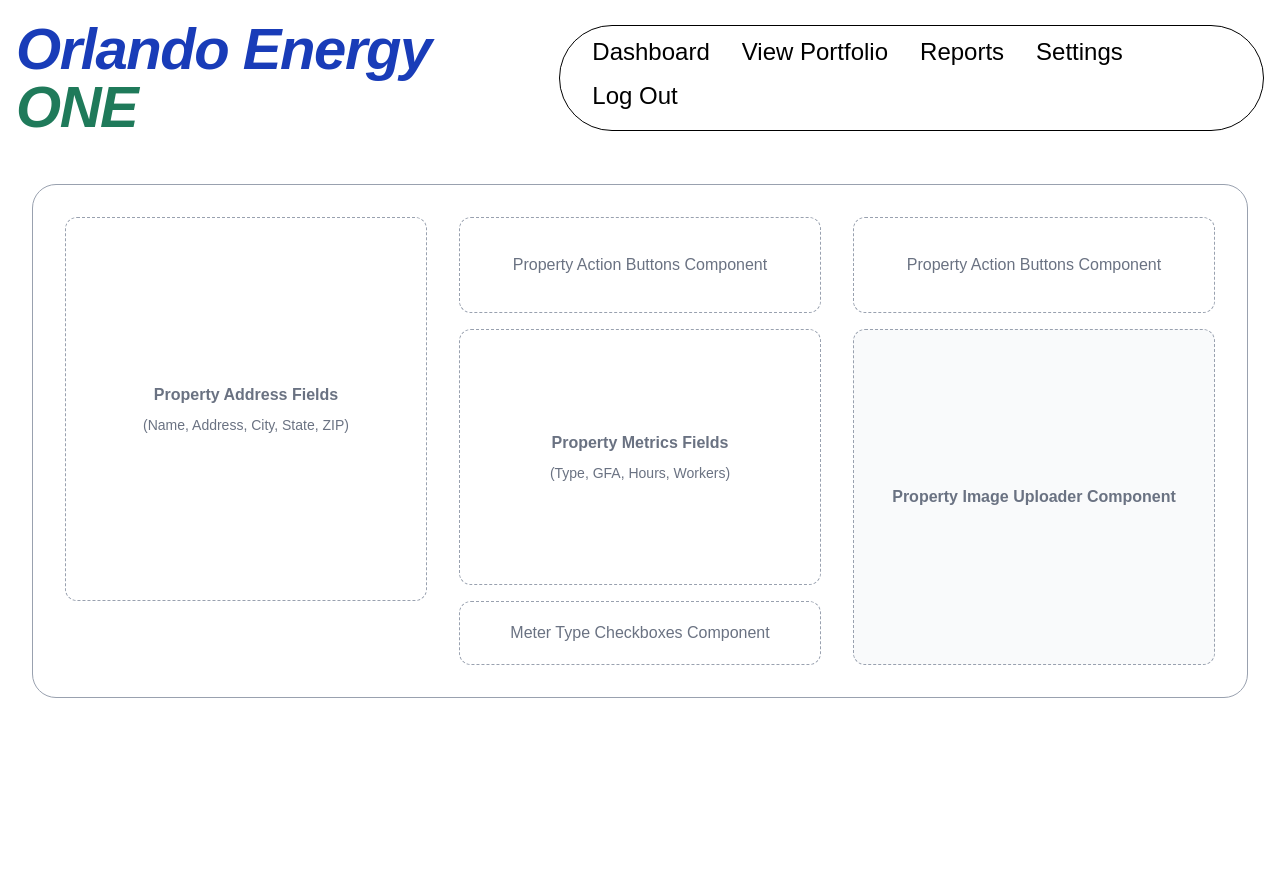
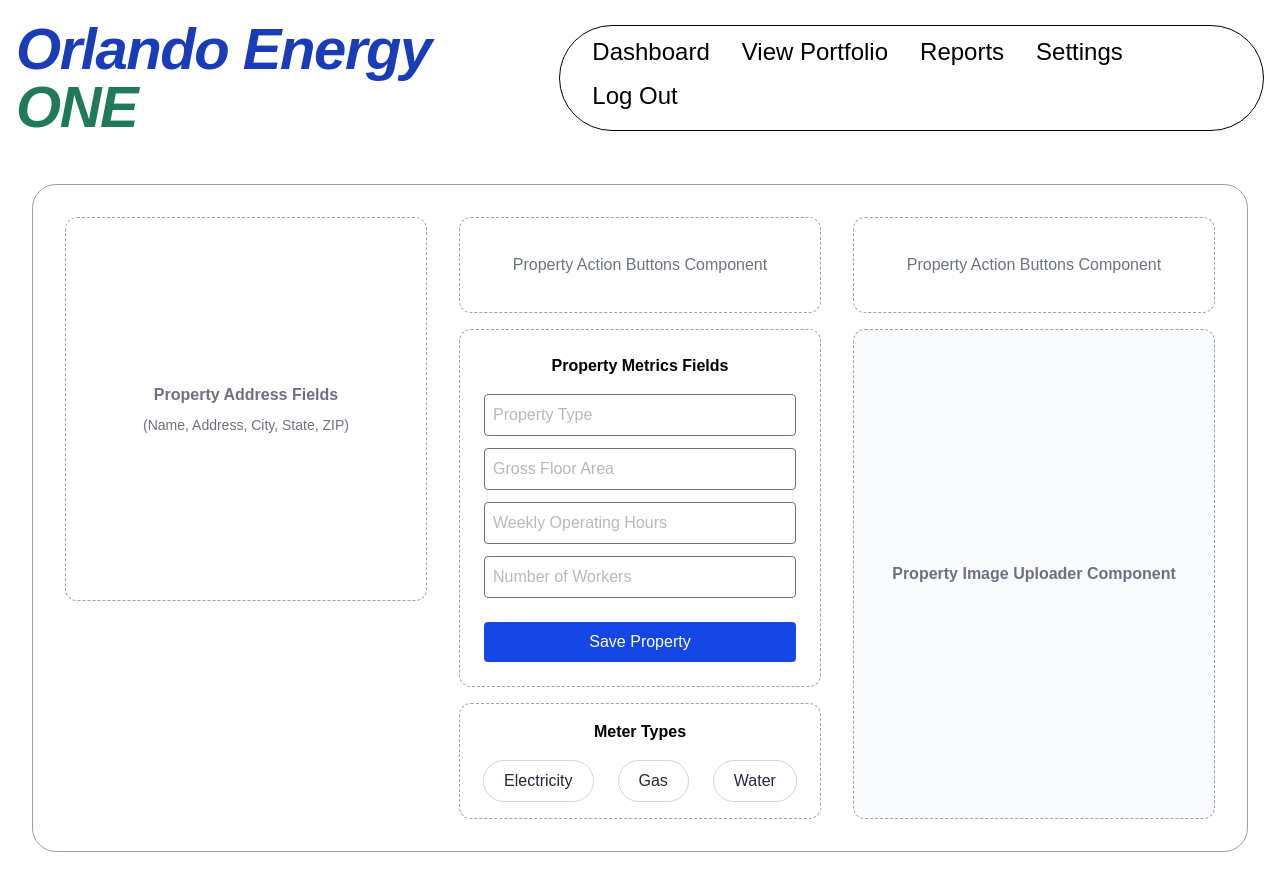
Before and after one commit to jojodecarlos/EnergyOne, a Next.js app in the folder utility-dashboard/: page /portfolio/manage in a window 1280 px wide. Before the commit the page ends 800 px from the top, so only its background shows below. Built offline with nearby package versions, Linux system fonts and the light colour scheme; no server answers.

Commit message:
Added bulk import + metrics fields + meter checkboxes

```diff
--- a/utility-dashboard/components/BulkImportCard.tsx
+++ b/utility-dashboard/components/BulkImportCard.tsx
@@ -1,7 +1,86 @@
+"use client";
+
+import Papa from "papaparse";
+import { useState } from "react";
+import { supabase } from "@/lib/supabase";
+
 export default function BulkImportCard() {
+  const [data, setData] = useState<any[]>([]);
+
+  const handleFile = (file: File) => {
+    Papa.parse(file, {
+      header: true,
+      skipEmptyLines: true,
+      complete: async (results) => {
+        const parsedData = results.data as any[];
+
+        console.log("Parsed CSV:", parsedData);
+        setData(parsedData);
+
+        // get logged in user
+        const { data: userData } = await supabase.auth.getUser();
+        const userId = userData.user?.id;
+
+        if (!userId) {
+          alert("User not logged in");
+          return;
+        }
+
+        // insert into properties table
+        const { error } = await supabase.from("properties").insert(
+          parsedData.map((row, index) => ({
+            user_id: userId,
+            property_address: "Imported Property " + index,
+            building_size_sqft: Number(row.gross_floor_area),
+            primary_use_type: row.property_type,
+            weekly_operating_hours: Number(row.weekly_operating_hours),
+            number_of_workers: Number(row.number_of_workers),
+          }))
+        );
+
+        if (error) {
+          console.error("Insert error:", error.message);
+          alert("Error inserting data");
+        } else {
+          alert("Data uploaded successfully!");
+        }
+      },
+    });
+  };
+
+  const handleUpload = (e: React.ChangeEvent<HTMLInputElement>) => {
+    if (e.target.files && e.target.files[0]) {
+      handleFile(e.target.files[0]);
+    }
+  };
+
   return (
-    <div className="border border-dashed border-gray-400 h-full min-h-[16rem] flex items-center justify-center text-gray-500 rounded-xl text-center p-4">
-      Bulk Import Card Component
+    <div className="border border-dashed border-gray-400 h-full min-h-[16rem] flex flex-col items-center justify-center text-center p-6 rounded-xl">
+
+      <p className="font-bold text-black mb-3">
+        Bulk Import Properties
+      </p>
+
+      <label className="cursor-pointer bg-blue-600 text-white px-4 py-2 rounded hover:bg-blue-700 transition mb-3">
+        Upload CSV
+        <input
+          type="file"
+          accept=".csv"
+          onChange={handleUpload}
+          className="hidden"
+        />
+      </label>
+
+      <p className="text-sm text-gray-500">
+        Upload a CSV file to import properties
+      </p>
+
+      {data.length > 0 && (
+        <p className="text-sm text-green-600 mt-2">
+          {data.length} rows loaded
+        </p>
+      )}
+
     </div>
   );
 }
--- a/utility-dashboard/components/MeterTypeCheckboxes.tsx
+++ b/utility-dashboard/components/MeterTypeCheckboxes.tsx
@@ -1,7 +1,63 @@
+"use client";
+
+import { useState } from "react";
+
 export default function MeterTypeCheckboxes() {
+  const [meters, setMeters] = useState({
+    electricity: false,
+    gas: false,
+    water: false,
+  });
+
+  const toggleMeter = (type: keyof typeof meters) => {
+    setMeters((prev) => ({
+      ...prev,
+      [type]: !prev[type],
+    }));
+  };
+
+  const getStyle = (active: boolean) =>
+    active
+      ? "bg-blue-600 text-white border-blue-600"
+      : "bg-white text-gray-800 border-gray-300";
+
   return (
-    <div className="border border-dashed border-gray-400 h-16 w-full flex items-center justify-center text-gray-500 rounded-xl">
-      Meter Type Checkboxes Component
+    <div className="border border-dashed border-gray-400 w-full p-4 rounded-xl">
+
+      <p className="font-bold text-center mb-4 text-black">
+        Meter Types
+      </p>
+
+      <div className="flex justify-center gap-6 flex-wrap">
+
+        {/* Electricity */}
+        <button
+          type="button"
+          onClick={() => toggleMeter("electricity")}
+          className={`px-5 py-2 rounded-full border font-medium transition ${getStyle(meters.electricity)}`}
+        >
+          Electricity
+        </button>
+
+        {/* Gas */}
+        <button
+          type="button"
+          onClick={() => toggleMeter("gas")}
+          className={`px-5 py-2 rounded-full border font-medium transition ${getStyle(meters.gas)}`}
+        >
+          Gas
+        </button>
+
+        {/* Water */}
+        <button
+          type="button"
+          onClick={() => toggleMeter("water")}
+          className={`px-5 py-2 rounded-full border font-medium transition ${getStyle(meters.water)}`}
+        >
+          Water
+        </button>
+
+      </div>
     </div>
   );
 }
--- a/utility-dashboard/components/PropertyMetricsFields.tsx
+++ b/utility-dashboard/components/PropertyMetricsFields.tsx
@@ -1,8 +1,82 @@
+"use client";
+
+import { useState } from "react";
+import { supabase } from "@/lib/supabase";
+
 export default function PropertyMetricsFields() {
+
+  const [propertyType, setPropertyType] = useState("");
+  const [floorArea, setFloorArea] = useState("");
+  const [hours, setHours] = useState("");
+  const [workers, setWorkers] = useState("");
+
+  const handleSubmit = async () => {
+
+    const { error } = await supabase.from("properties").insert([
+      {
+        property_type: propertyType,
+        gross_floor_area: parseInt(floorArea),
+        weekly_operating_hours: parseInt(hours),
+        number_of_workers: parseInt(workers)
+      }
+    ]);
+
+    if (error) {
+      alert(error.message);
+      return;
+    }
+
+    alert("Property saved!");
+  };
+
   return (
-    <div className="border border-dashed border-gray-400 h-64 w-full flex flex-col items-center justify-center text-gray-500 text-center p-4 rounded-xl">
-      <p className="font-bold">Property Metrics Fields</p>
-      <p className="text-sm mt-2">(Type, GFA, Hours, Workers)</p>
+    <div className="border border-dashed border-gray-400 w-full flex flex-col items-center justify-center text-gray-500 text-center p-6 rounded-xl">
+
+      <p className="font-bold mb-4 text-black">Property Metrics Fields</p>
+
+      <div className="w-full max-w-md">
+
+        <input
+          type="text"
+          placeholder="Property Type"
+          value={propertyType}
+          onChange={(e) => setPropertyType(e.target.value)}
+          className="w-full border p-2 mb-3 rounded"
+        />
+
+        <input
+          type="number"
+          placeholder="Gross Floor Area"
+          value={floorArea}
+          onChange={(e) => setFloorArea(e.target.value)}
+          className="w-full border p-2 mb-3 rounded"
+        />
+
+        <input
+          type="number"
+          placeholder="Weekly Operating Hours"
+          value={hours}
+          onChange={(e) => setHours(e.target.value)}
+          className="w-full border p-2 mb-3 rounded"
+        />
+
+        <input
+          type="number"
+          placeholder="Number of Workers"
+          value={workers}
+          onChange={(e) => setWorkers(e.target.value)}
+          className="w-full border p-2 mb-3 rounded"
+        />
+
+        <button
+          onClick={handleSubmit}
+          className="w-full bg-blue-700 text-white py-2 rounded mt-3"
+        >
+          Save Property
+        </button>
+
+      </div>
+
     </div>
   );
 }
--- a/utility-dashboard/package.json
+++ b/utility-dashboard/package.json
@@ -12,6 +12,7 @@
     "@supabase/supabase-js": "^2.99.1",
     "chart.js": "^4.5.1",
     "next": "16.1.6",
+    "papaparse": "^5.5.3",
     "react": "19.2.3",
     "react-chartjs-2": "^5.3.1",
     "react-dom": "19.2.3"
@@ -19,6 +20,7 @@
   "devDependencies": {
     "@tailwindcss/postcss": "^4",
     "@types/node": "^20",
+    "@types/papaparse": "^5.5.2",
     "@types/react": "^19",
     "@types/react-dom": "^19",
     "eslint": "^9",
```
Also changed, not shown: 1 other file (tests, documents, lock files or other folders).
